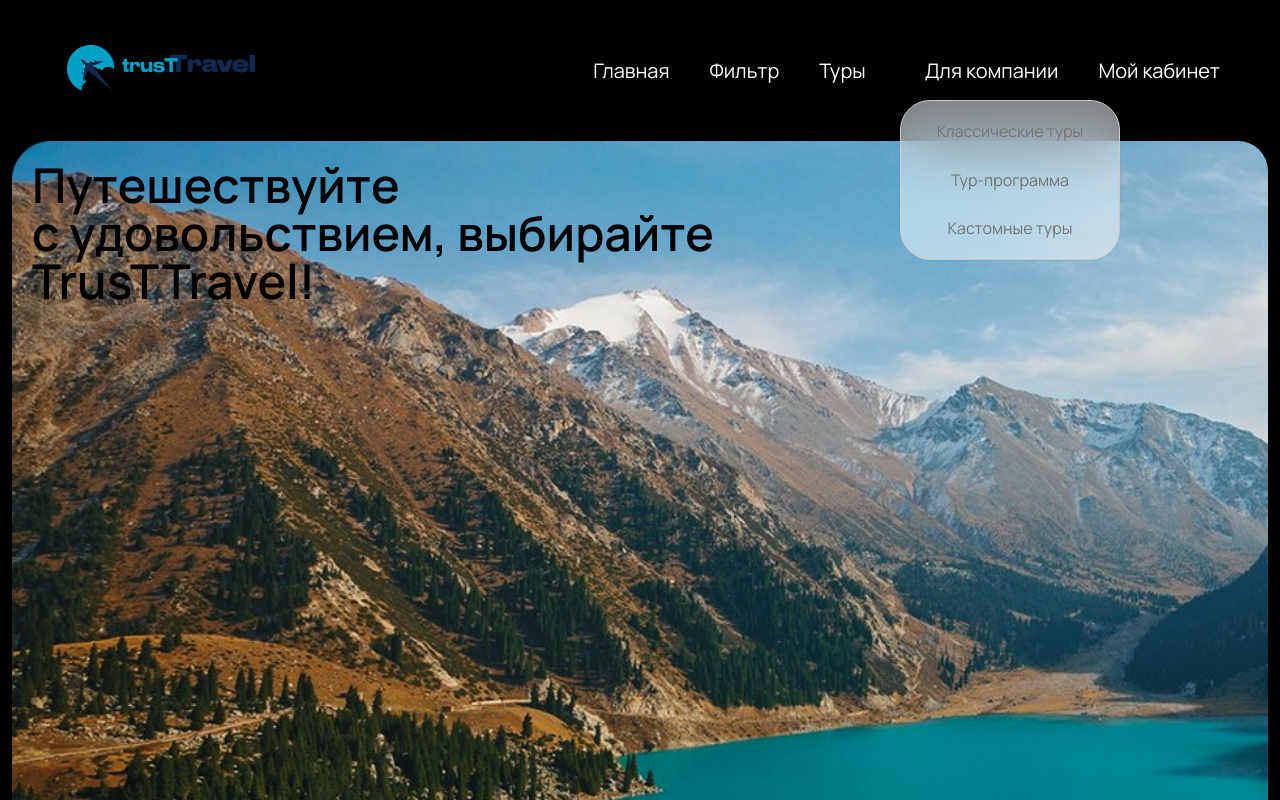
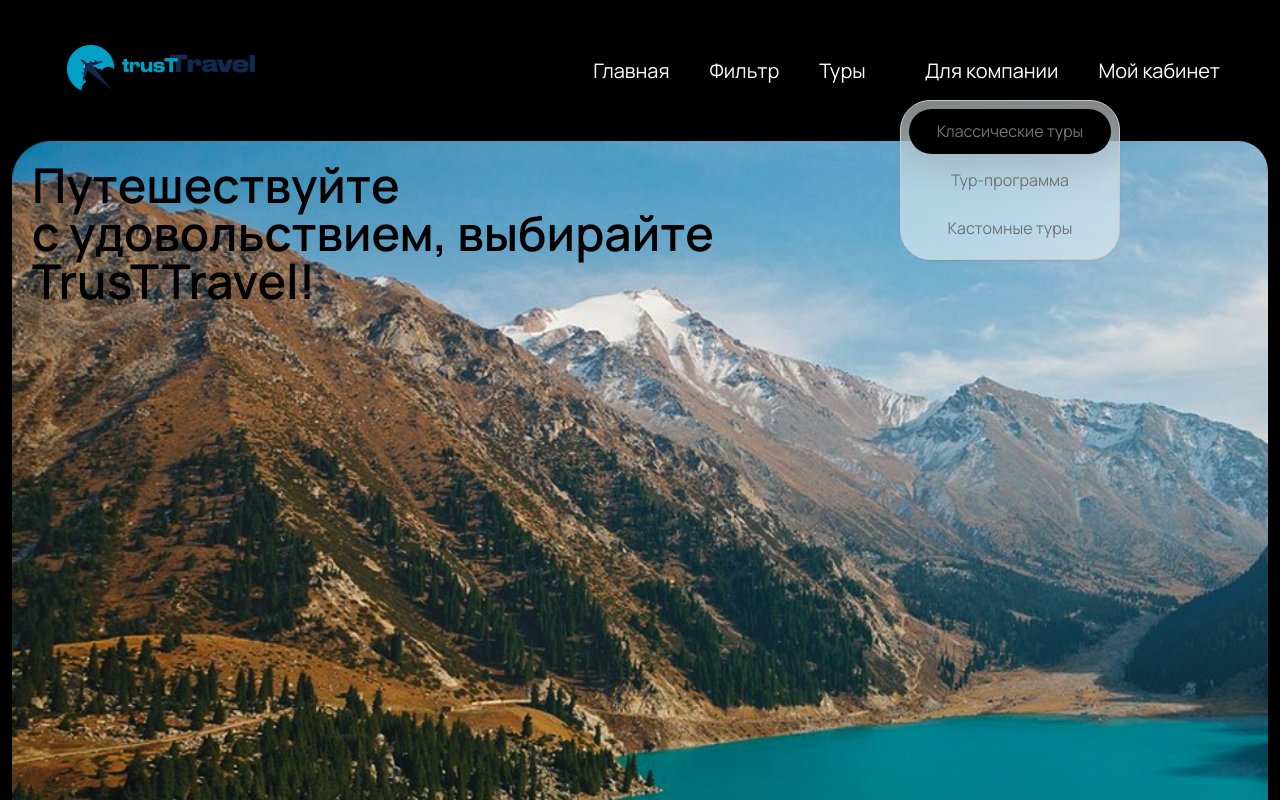
Before and after one commit to akossayev/trust-travel, a Next.js app in the folder apps/frontend/client-landing/: page / in a window 1280 px wide. Both pictures are taken after a click on the item "Туры". Shown: the top 800 px of the page. Built offline with nearby package versions, Linux system fonts and the light colour scheme.

Commit message:
fix header tourList

```diff
--- a/apps/frontend/client-landing/app/(landing)/_components/Header.tsx
+++ b/apps/frontend/client-landing/app/(landing)/_components/Header.tsx
@@ -15,7 +15,7 @@ const officeList = ['Войти', 'Зарегистрироваться', 'Би
 export default function Header() {
   const [isOpenTour, setIsOpenTour] = useState(false);
   const [isOpenOffice, setIsOpenOffice] = useState(false);
-  const [activeTypeTour, setActiveTypeTour] = useState(false);
+  const [activeTypeTour, setActiveTypeTour] = useState<number | null>(0);
 
   return (
     <header className="flex justify-between items-center py-5 px-8 w-full lg:px-[60px] 2xl:px-[110px] my-[20px]">
@@ -47,33 +47,14 @@ export default function Header() {
       </ul>
       {isOpenTour && (
         <ul className="flex flex-col items-center gap-1 absolute left-[900px] top-[100px] w-[220px] h-[160px] p-2 rounded-[30px] bg-white/50 backdrop-blur-[30px] shadow-sm border-[1px] border-[#CACACA] text-[#747474]">
-          <li
-            className={
-              !activeTypeTour
-                ? 'py-1 px-5 rounded-[30px] w-full h-[50px] text-center pt-[10px] cursor-pointer'
-                : 'bg-foreground py-1 px-5 rounded-[30px] w-full h-[50px] text-center pt-[10px] cursor-pointer'
-            }
-            onClick={() => setActiveTypeTour(false)}>
-            Классические туры
-          </li>
-          <li
-            className={
-              activeTypeTour
-                ? 'bg-foreground py-1 px-5 rounded-[30px] w-full h-[50px] text-center pt-[10px] cursor-pointer'
-                : 'py-1 px-5 rounded-[30px] w-full h-[50px] text-center pt-[10px] cursor-pointer'
-            }
-            onClick={() => setActiveTypeTour(true)}>
-            Тур-программа
-          </li>
-          <li
-            className={
-              activeTypeTour
-                ? 'bg-foreground py-1 px-5 rounded-[30px] w-full h-[50px] text-center pt-[10px] cursor-pointer'
-                : 'py-1 px-5 rounded-[30px] w-full h-[50px] text-center pt-[10px] cursor-pointer'
-            }
-            onClick={() => setActiveTypeTour(true)}>
-            Кастомные туры
-          </li>
+          {toursList.map((elem, index) => (
+            <li
+              key={index}
+              className={`py-1 px-5 rounded-[30px] w-full h-[50px] text-center pt-[10px] cursor-pointer ${activeTypeTour === index ? 'bg-foreground' : ''}`}
+              onClick={() => setActiveTypeTour(index)}>
+              {elem}
+            </li>
+          ))}
         </ul>
       )}
       {isOpenOffice && (
```
